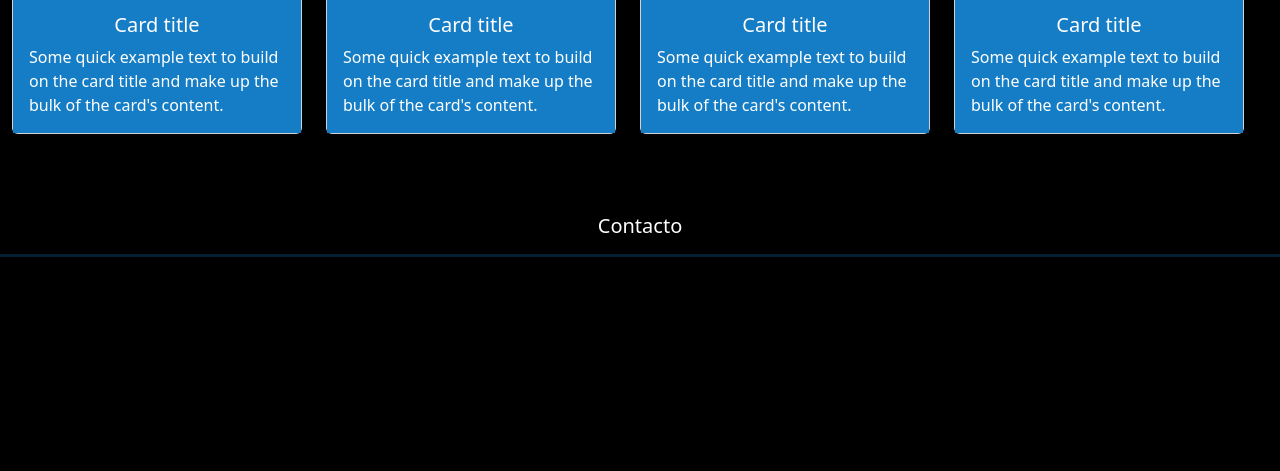
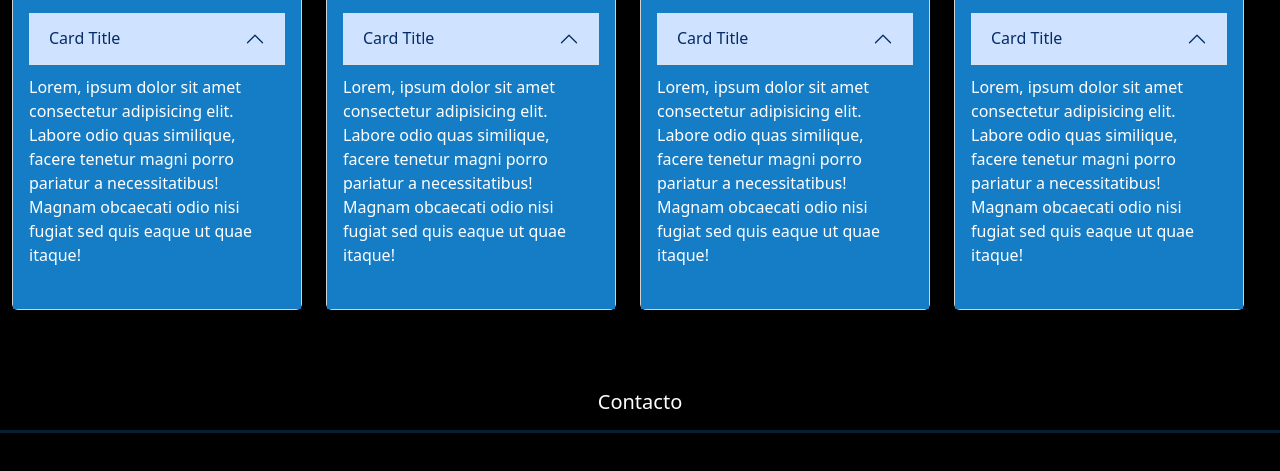
Before and after one commit to owaruuu/Ejercicio-grupal-viaje, a plain HTML site: page index.html in a window 1280 px wide. Shown: the part 1568-2039 px from the top of the page. Drawn offline with nearby package versions, Linux system fonts and the light colour scheme; a script that the page names is missing.

Commit message:
Add accordion
-change the card body for accordions
-add extra style to accordions

```diff
--- a/assets/style/style.css
+++ b/assets/style/style.css
@@ -66,6 +66,10 @@ footer{
     background-color: rgb(21, 125, 198);
 }
 
+.accordion-body{
+    padding: 10px 0;
+}
+
 .icono{
     background-color: rgb(21, 125, 198);
 }
--- a/index.html
+++ b/index.html
@@ -97,8 +97,20 @@
                 <div class="card" >
                     <img src="./assets/img/card1.jpg" class="card-img-top imagen-carta" alt="...">
                     <div class="card-body">
-                      <h5>Card title</h5>
-                      <p class="card-text">Some quick example text to build on the card title and make up the bulk of the card's content.</p>
+                        <div class="accordion" id="accordionExample">
+                            <div>
+                              <h2 class="accordion-header" id="headingOne">
+                                <button class="accordion-button" type="button" data-bs-toggle="collapse" data-bs-target="#collapseOne" aria-expanded="true" aria-controls="collapseOne" fdprocessedid="9h9znu">
+                                  Card Title
+                                </button>
+                              </h2>
+                              <div id="collapseOne" class="accordion-collapse collapse show" aria-labelledby="headingOne" data-bs-parent="#accordionExample">
+                                <div class="accordion-body">
+                                  <p>Lorem, ipsum dolor sit amet consectetur adipisicing elit. Labore odio quas similique, facere tenetur magni porro pariatur a necessitatibus! Magnam obcaecati odio nisi fugiat sed quis eaque ut quae itaque!</p>
+                                </div>
+                              </div>
+                            </div>
+                        </div>
                     </div>
                 </div>
             </div>
@@ -107,8 +119,20 @@
                 <div class="card">
                     <img src="./assets/img/card2.jpg" class="card-img-top imagen-carta" alt="...">
                     <div class="card-body">
-                      <h5>Card title</h5>
-                      <p class="card-text">Some quick example text to build on the card title and make up the bulk of the card's content.</p>
+                        <div class="accordion" id="accordionExample2">
+                            <div>
+                              <h2 class="accordion-header" id="headingTwo">
+                                <button class="accordion-button" type="button" data-bs-toggle="collapse" data-bs-target="#collapseTwo" aria-expanded="true" aria-controls="collapseTwo" fdprocessedid="9h9znu">
+                                  Card Title
+                                </button>
+                              </h2>
+                              <div id="collapseTwo" class="accordion-collapse collapse show" aria-labelledby="headingTwo" data-bs-parent="#accordionExample2">
+                                <div class="accordion-body">
+                                  <p>Lorem, ipsum dolor sit amet consectetur adipisicing elit. Labore odio quas similique, facere tenetur magni porro pariatur a necessitatibus! Magnam obcaecati odio nisi fugiat sed quis eaque ut quae itaque!</p>
+                                </div>
+                              </div>
+                            </div>
+                        </div>
                     </div>
                 </div>
             </div>
@@ -117,8 +141,20 @@
                 <div class="card">
                     <img src="./assets/img/card3.jpg" class="card-img-top imagen-carta" alt="...">
                     <div class="card-body">
-                      <h5>Card title</h5>
-                      <p class="card-text">Some quick example text to build on the card title and make up the bulk of the card's content.</p>
+                        <div class="accordion" id="accordionExample3">
+                            <div>
+                              <h2 class="accordion-header" id="headingTwo">
+                                <button class="accordion-button" type="button" data-bs-toggle="collapse" data-bs-target="#collapseThree" aria-expanded="true" aria-controls="collapseTwo" fdprocessedid="9h9znu">
+                                  Card Title
+                                </button>
+                              </h2>
+                              <div id="collapseThree" class="accordion-collapse collapse show" aria-labelledby="headingTwo" data-bs-parent="#accordionExample3">
+                                <div class="accordion-body">
+                                  <p>Lorem, ipsum dolor sit amet consectetur adipisicing elit. Labore odio quas similique, facere tenetur magni porro pariatur a necessitatibus! Magnam obcaecati odio nisi fugiat sed quis eaque ut quae itaque!</p>
+                                </div>
+                              </div>
+                            </div>
+                        </div>
                     </div>
                 </div>
             </div>
@@ -127,8 +163,20 @@
                 <div class="card">
                     <img src="./assets/img/card4.jpg" class="card-img-top imagen-carta" alt="...">
                     <div class="card-body">
-                      <h5>Card title</h5>
-                      <p class="card-text">Some quick example text to build on the card title and make up the bulk of the card's content.</p>
+                        <div class="accordion" id="accordionExample4">
+                            <div>
+                              <h2 class="accordion-header" id="headingTwo">
+                                <button class="accordion-button" type="button" data-bs-toggle="collapse" data-bs-target="#collapseFour" aria-expanded="true" aria-controls="collapseTwo" fdprocessedid="9h9znu">
+                                  Card Title
+                                </button>
+                              </h2>
+                              <div id="collapseFour" class="accordion-collapse collapse show" aria-labelledby="headingTwo" data-bs-parent="#accordionExample4">
+                                <div class="accordion-body">
+                                  <p>Lorem, ipsum dolor sit amet consectetur adipisicing elit. Labore odio quas similique, facere tenetur magni porro pariatur a necessitatibus! Magnam obcaecati odio nisi fugiat sed quis eaque ut quae itaque!</p>
+                                </div>
+                              </div>
+                            </div>
+                        </div>
                     </div>
                 </div>
             </div>
```
